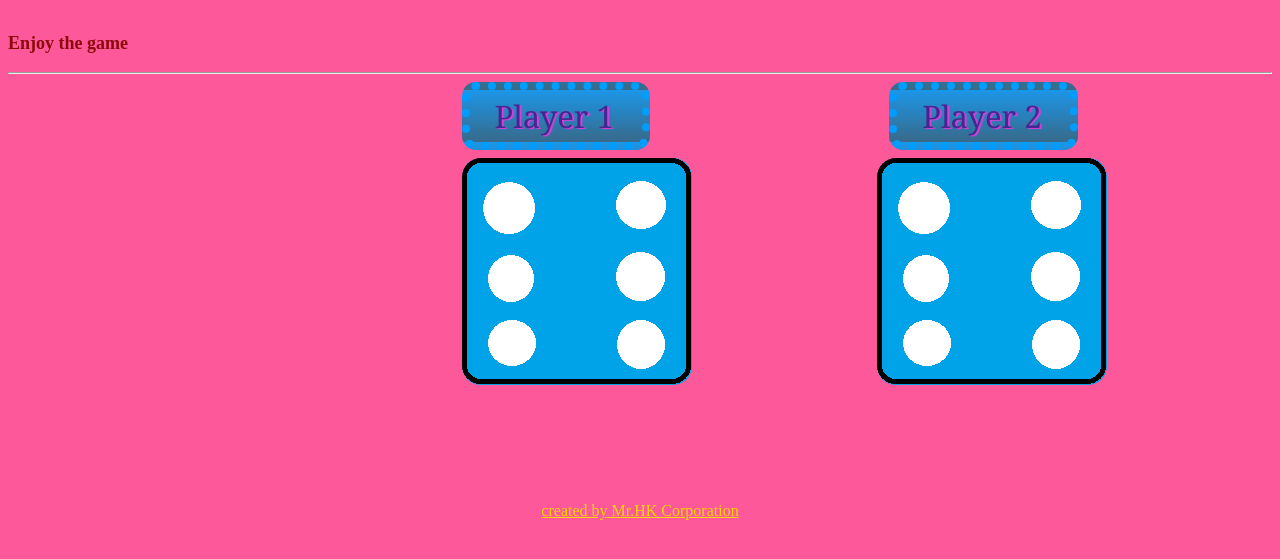
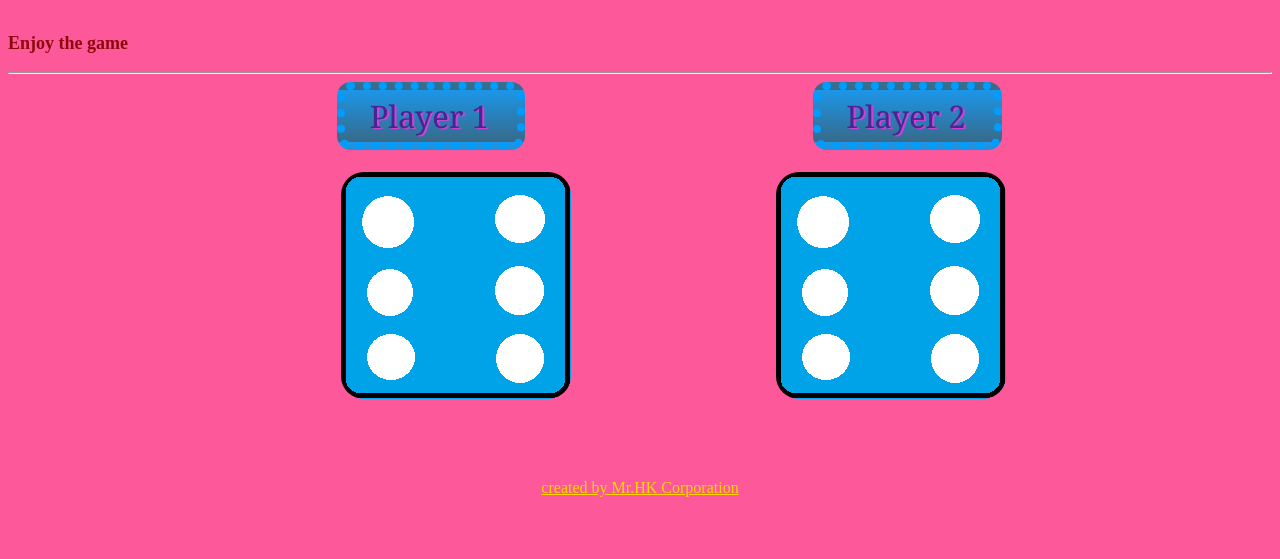
Before and after one commit to Har0311/diceeGam, a plain HTML site: page index.html in a window 1280 px wide. Shown: the part 165-724 px from the top of the page. Drawn offline with Linux system fonts and the light colour scheme.

Commit message:
newwwwup

```diff
--- a/style.css
+++ b/style.css
@@ -33,7 +33,7 @@ body{
     padding: 5px 28px 5px 25px;
     border: dotted #009dff 8px;
     text-decoration: none;
-    margin-left:12cm;
+    margin-left: 26%;
   }
 
 .btn1:hover {
@@ -63,7 +63,7 @@ body{
     padding: 5px 28px 5px 25px;
     border: dotted #009dff 8px;
     text-decoration: none;
-    margin-left: 6.23cm;
+    margin-left: 22.5%;
 }
 
 .btn2:hover {
@@ -79,20 +79,32 @@ body{
 
 img.spic1{
     position: absolute;
-    margin-left: 12cm;
-    margin-top:2cm;
-    border-radius: 5mm;
+    margin-left: 26%;
+    margin-top: 7%;
+    border-radius: 10%;
+}
 
-}
 img.spic2{
     position: absolute;
-    margin-left: 23cm;
-    margin-top:2cm;
-    border-radius: 5mm;
+    margin-left: 60%;
+    margin-top: 7%;
+    border-radius: 10%;
+}
+
+.top-container{
+    background-color: rgb(253, 88, 154);
+    width: 100%;
+    height: 100%;
+}
+
+.bottom-container{
+    background-color: rgb(253, 88, 154);
+    width: 100%;
+    height: 500%;
 }
 
 footer{
-    margin-top: 22rem;
+    margin-top: 26%;
     text-align: center;
     text-decoration: underline;
     color: gold;
```
